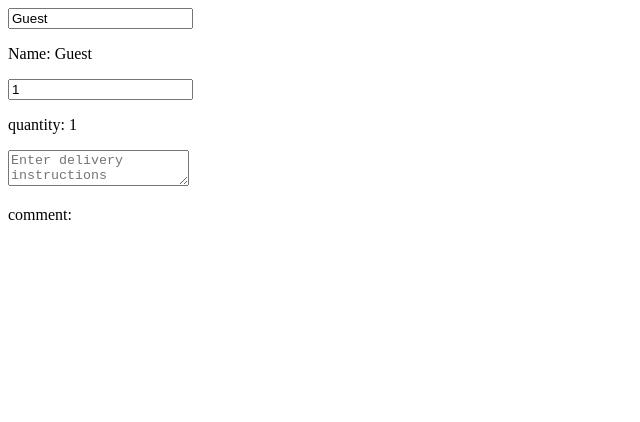
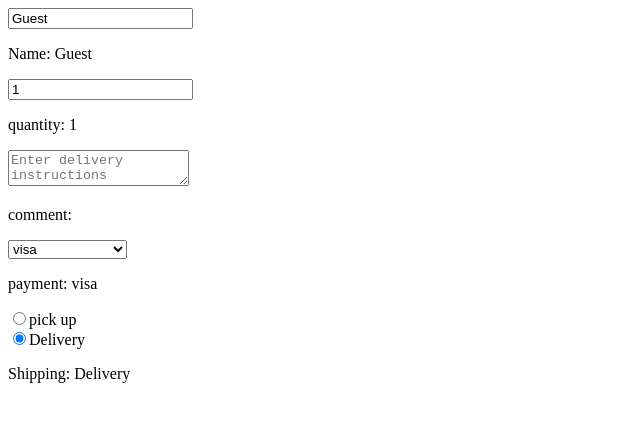
Before and after one commit to Hjordt98/bro_code_react, a React (Vite) app in the folder my-react-app/: page / in a window 1280 px wide. Shown: the top 422 px of the page, without its empty margins (0-640 px from the left). Built offline with nearby package versions, Linux system fonts and the light colour scheme.

Commit message:
ch 9 onChange event handler done

```diff
--- a/my-react-app/src/MyComponent.jsx
+++ b/my-react-app/src/MyComponent.jsx
@@ -5,6 +5,8 @@
     const [name, setName] = useState("Guest");
     const [quantity, setQuantity] = useState(1);
     const [comment, setComment] = useState("")
+    const [payment, setPayment] = useState("visa")
+    const [shipping, setShipping] = useState("Delivery");
 
     function handleNameChange(event){
         setName(event.target.value);
@@ -18,6 +20,14 @@
         setComment(event.target.value);
     }
 
+    function handlePaymentChange(event){
+        setPayment(event.target.value);
+    }
+
+    function handleShippingChange(event){
+        setShipping(event.target.value);
+    }
+
     return(
             <div>
                 <input value={name} onChange={handleNameChange}/>
@@ -29,6 +39,29 @@
                 <textarea value={comment} onChange={handleCommentChange}
                 placeholder="Enter delivery instructions"/>
                 <p>comment: {comment}</p>
+
+                <select value={payment} onChange={handlePaymentChange}>
+                        <option value="">select and value</option>
+                        <option value={"visa"}>visa</option>
+                        <option value={"mastercard"}>mastercard</option>
+                        <option value={"giftcard"}>giftcard</option>
+                </select>
+                <p>payment: {payment}</p>
+
+                <label>
+                    <input  type="radio" value="Pick Up"
+                            checked={shipping === "Pick Up"}
+                            onChange={handleShippingChange}/>
+                    pick up
+                </label>
+                <br/>
+                <label>
+                    <input  type="radio" value="Delivery"
+                                checked={shipping === "Delivery"}
+                                onChange={handleShippingChange}/>
+                    Delivery
+                </label>
+                <p>Shipping: {shipping}</p>
             </div>
 
     );
```
